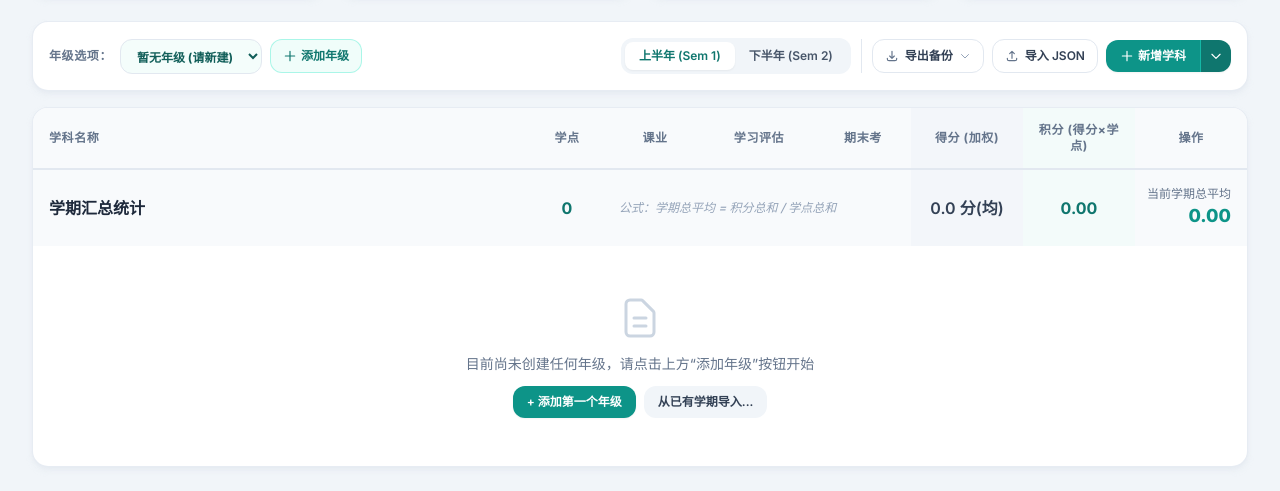
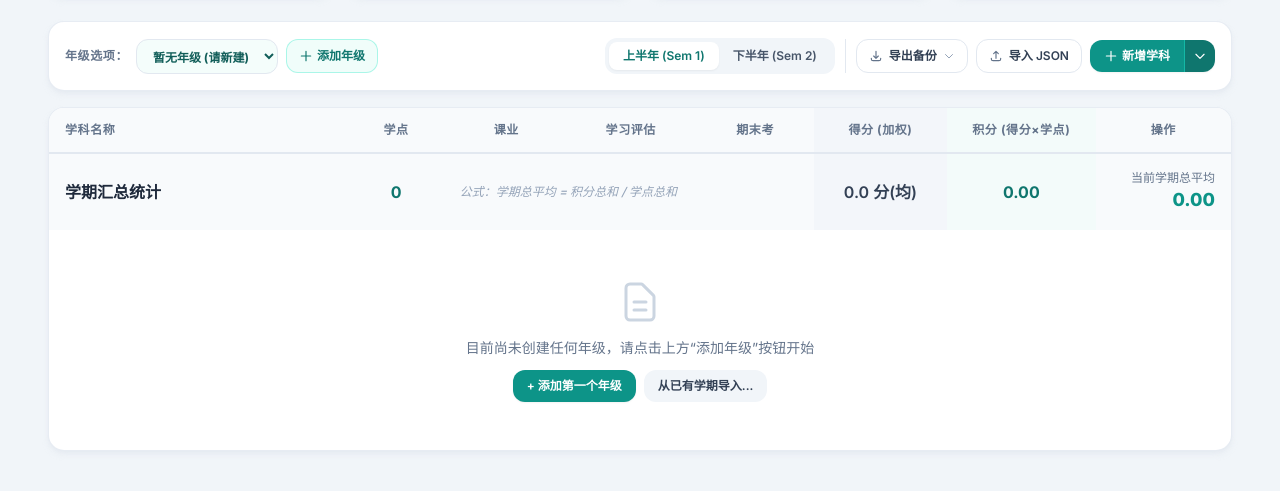
Before and after one commit to jiebochua-tech/acacemic-report, a plain HTML site: page index.html in a window 1280 px wide. Shown: the part 330-821 px from the top of the page. Drawn offline with nearby package versions, Linux system fonts and the light colour scheme; no server answers.

Commit message:
解决在大屏设备中左右两侧空白问题

```diff
--- a/index.html
+++ b/index.html
@@ -274,7 +274,7 @@
 
     <!-- 顶部绿蓝渐变通栏 Banner -->
     <header class="w-full bg-gradient-to-r from-emerald-600 via-teal-600 to-blue-600 text-white shadow-md">
-        <div class="max-w-7xl mx-auto px-4 sm:px-6 lg:px-8 py-6 sm:py-7">
+        <div class="w-fullmx-auto px-4 sm:px-8 lg:px-12 py-6 sm:py-7">
             <div class="flex flex-col sm:flex-row sm:items-start justify-between gap-4">
                 <div>
                     <h1 class="text-2xl sm:text-3xl font-extrabold tracking-tight text-white">学业成绩评估与分析系统</h1>
@@ -301,7 +301,7 @@
         </div>
     </header>
 
-    <main class="max-w-7xl mx-auto px-4 sm:px-6 lg:px-8 py-6 flex-1 w-full">
+    <main class="w-full mx-auto px-4 sm:px-8 lg:px-12 py-6 flex-1">
 
         <!-- 4 张统一纯白灰影核心统计卡片 -->
         <section class="grid grid-cols-1 sm:grid-cols-2 lg:grid-cols-4 gap-4 mb-6">
@@ -429,17 +429,17 @@
                 <div class="overflow-x-auto custom-scrollbar">
                     <table class="w-full text-left border-collapse">
                         <thead>
-                            <tr class="bg-slate-50 border-b border-slate-200 text-xs font-semibold text-slate-500 uppercase tracking-wider">
-                                <th class="py-3.5 px-4 min-w-[160px]">学科名称</th>
-                                <th class="py-3.5 px-3 w-20 text-center">学点</th>
-                                <th class="py-3.5 px-3 w-24 text-center">课业</th>
-                                <th class="py-3.5 px-3 w-28 text-center">学习评估</th>
-                                <th class="py-3.5 px-3 w-24 text-center">期末考</th>
-                                <th class="py-3.5 px-3 w-28 text-center bg-slate-100/70">得分 (加权)</th>
-                                <th class="py-3.5 px-3 w-28 text-center bg-teal-50/50">积分 (得分×学点)</th>
-                                <th class="py-3.5 px-3 w-28 text-center">操作</th>
-                            </tr>
-                        </thead>
+    <tr class="bg-slate-50 border-b border-slate-200 text-xs font-semibold text-slate-500 uppercase tracking-wider">
+        <th class="py-3.5 px-4 min-w-[160px] lg:w-1/4">学科名称</th>
+        <th class="py-3.5 px-3 w-20 lg:w-28 text-center">学点</th>
+        <th class="py-3.5 px-3 w-24 lg:w-32 text-center">课业</th>
+        <th class="py-3.5 px-3 w-28 lg:w-36 text-center">学习评估</th>
+        <th class="py-3.5 px-3 w-24 lg:w-32 text-center">期末考</th>
+        <th class="py-3.5 px-3 w-28 lg:w-36 text-center bg-slate-100/70">得分 (加权)</th>
+        <th class="py-3.5 px-3 w-28 lg:w-40 text-center bg-teal-50/50">积分 (得分×学点)</th>
+        <th class="py-3.5 px-3 w-28 lg:w-36 text-center">操作</th>
+    </tr>
+</thead>
                         <tbody id="grade-table-body" class="divide-y divide-slate-100 text-sm">
                         </tbody>
                         <tfoot class="bg-slate-50 border-t-2 border-slate-200 text-slate-700 font-medium">
@@ -543,9 +543,9 @@
                         </div>
                         <span class="text-xs bg-teal-50 text-teal-700 border border-teal-200/80 px-2.5 py-1 rounded-full font-semibold" id="bar-chart-subtitle">视角图</span>
                     </div>
-                    <div class="relative flex-1 min-h-[320px] w-full">
-                        <canvas id="mainBarChart"></canvas>
-                    </div>
+                    <div class="relative flex-1 min-h-[320px] lg:min-h-[400px] w-full">
+    <canvas id="mainBarChart"></canvas>
+</div>
                 </div>
 
                 <div class="bg-white rounded-2xl p-5 border border-slate-200/80 shadow-md shadow-slate-200/70 flex flex-col">
```
